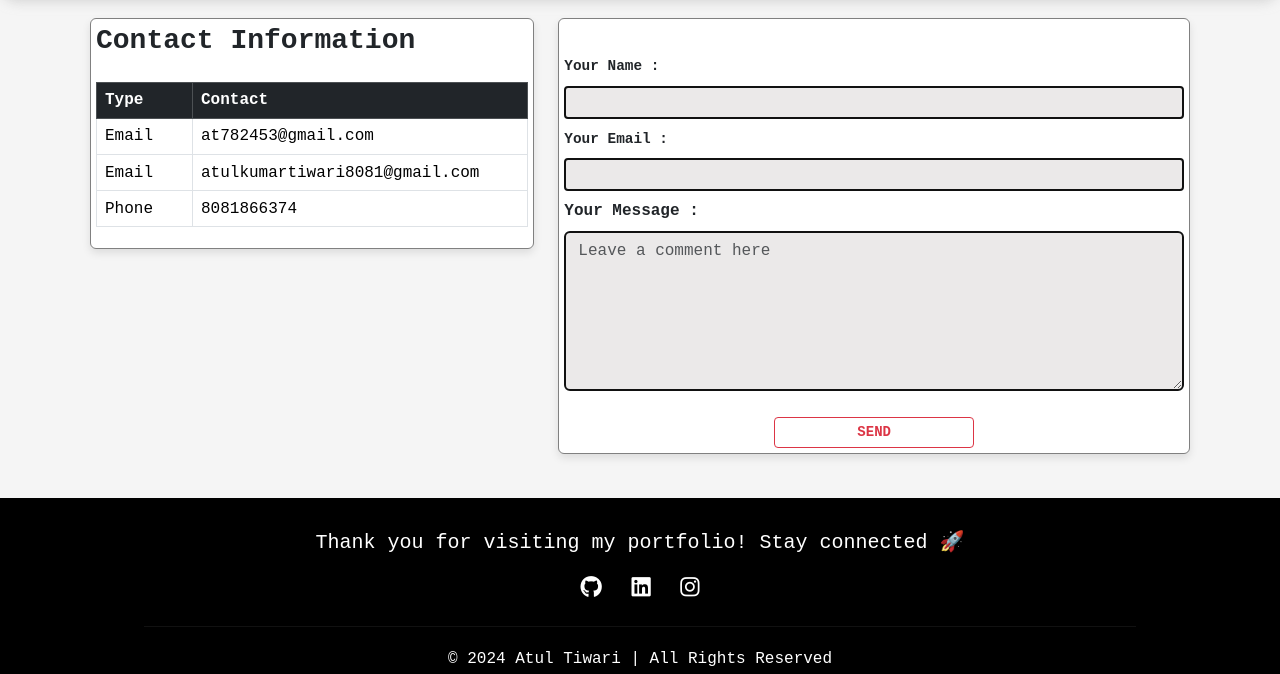
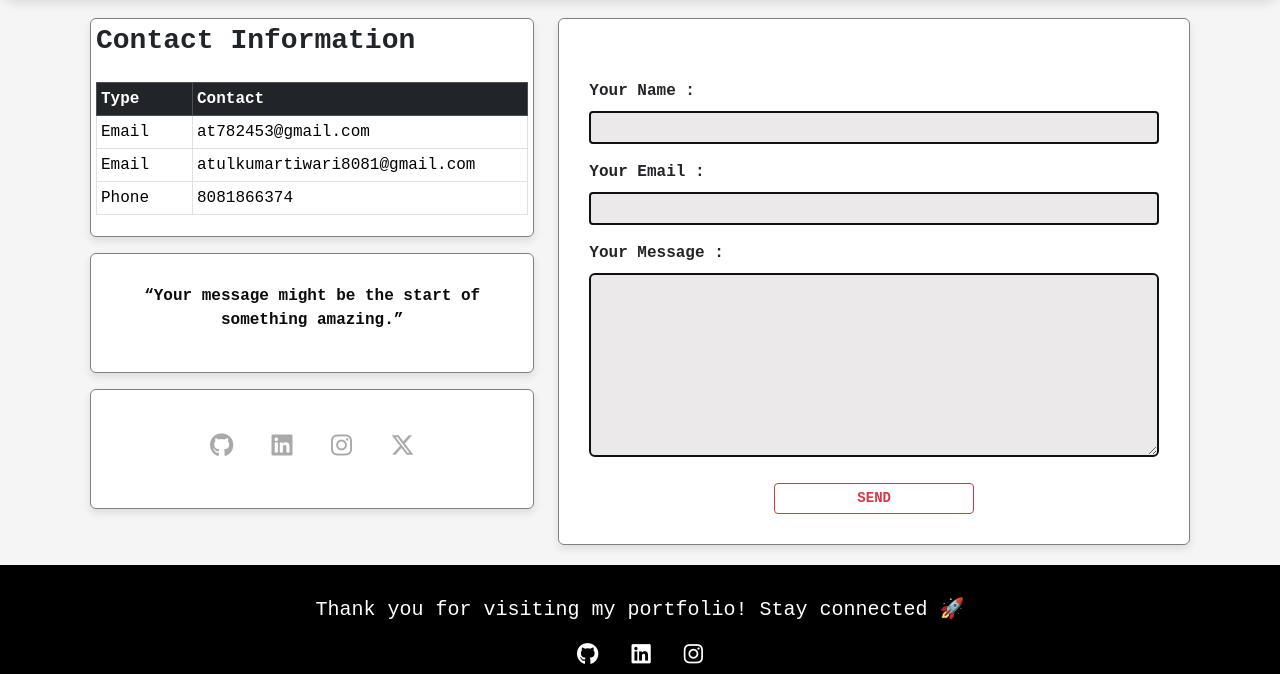
Before and after one commit to kosogit/Atulkumartiwari.me, a plain HTML site: page contact.html in a window 1280 px wide. Shown: the part 322-996 px from the top of the page. Drawn offline with nearby package versions, Linux system fonts and the light colour scheme.

Commit message:
Update contact.html

```diff
--- a/contact.html
+++ b/contact.html
@@ -1,23 +1,46 @@
 <!DOCTYPE html>
 <html lang="en">
 <head>
-  <meta charset="UTF-8">
-  <meta name="viewport" content="width=device-width, initial-scale=1.0">
-  <meta name="description" content="Contact information of Atul">
+  <meta charset="UTF-8" />
+  <meta name="viewport" content="width=device-width, initial-scale=1.0" />
+  <meta name="description" content="Contact information of Atul" />
   <title>Contact</title>
-  <link rel="stylesheet" href="https://cdnjs.cloudflare.com/ajax/libs/font-awesome/6.0.0/css/all.min.css">
 
-  <link rel="stylesheet" href="https://cdn.jsdelivr.net/npm/bootstrap@5/dist/css/bootstrap.min.css">
+  <!-- Font Awesome -->
+  <link
+    rel="stylesheet"
+    href="https://cdnjs.cloudflare.com/ajax/libs/font-awesome/6.5.1/css/all.min.css"
+  />
+
+  <!-- Bootstrap -->
+  <link
+    rel="stylesheet"
+    href="https://cdn.jsdelivr.net/npm/bootstrap@5/dist/css/bootstrap.min.css"
+  />
+
   <style>
-    *{
-      font-family: 'Courier New', Courier, monospace;;
+    * {
+      font-family: 'Courier New', Courier, monospace;
     }
-     .myinput{
+
+    body {
+      margin: 0;
+      padding: 0;
+      background-color: whitesmoke;
+    }
+
+    h1,
+    p {
+      color: #0b0b0b;
+      font-weight: 700;
+    }
+
+    .myinput {
       font-weight: bold;
-      font-family: 'Courier New', Courier, monospace;;
     }
+
     .header {
-      background-image: url('./image/day.png'); /* replace with your image path */
+      background-image: url('./image/day.png');
       background-size: cover;
       background-position: center;
       height: 40vh;
@@ -29,36 +52,27 @@
       position: relative;
       border: 3px solid silver;
       border-radius: 18px;
-      box-shadow: 0 4px 12px rgba(192,192,192,0.6);
+      box-shadow: 0 4px 12px rgba(192, 192, 192, 0.6);
       overflow: hidden;
     }
 
-    /* make every h1 and p darker */
-    h1, p {
-      color: #0b0b0b;
-      font-weight: 700;
-    }
-    body {
-
-      background-color: whitesmoke;
-    }
     table {
       margin-top: 20px;
     }
-    form {
-      margin-top: 30px;
-    }
-    button {
-      margin-top: 10px;
-    }
+
     table td:hover {
       background-color: #f2f2f2;
       transition: background-color 0.2s ease;
     }
-   body {
-    margin: 0;
-    padding: 0;
+
+    form {
+      margin-top: 30px;
     }
+
+    button {
+      margin-top: 10px;
+    }
+
     footer {
       background-color: black;
       color: white;
@@ -66,6 +80,7 @@
       padding: 30px 20px;
       font-family: Arial, sans-serif;
     }
+
     footer .social-icons a {
       color: white;
       margin: 0 10px;
@@ -73,114 +88,270 @@
       font-size: 22px;
       transition: 0.3s;
     }
+
     .social-icons .fa-github:hover {
-   color: #b3b3b3; /* Light gray */
+      color: #b3b3b3;
     }
+
     .social-icons .fa-linkedin:hover {
-      color: #0077b5; /* LinkedIn blue */
+      color: #0077b5;
     }
+
     .social-icons .fa-instagram:hover {
-      color: #e4405f; /* Instagram pink */
+      color: #e4405f;
     }
+
     .thank-text {
       font-size: 20px;
       margin-bottom: 15px;
       font-weight: 500;
     }
+
     hr {
       width: 80%;
       border: 0;
       border-top: 1px solid #444;
       margin: 20px auto;
     }
+
+    .social {
+      text-align: center;
+      font-size: 24px;
+      padding-top: 30px;
+    }
+
+    .social a {
+      color: darkgray;
+      margin: 0 12px;
+      text-decoration: none;
+      transition: color 0.3s ease, transform 0.2s ease;
+    }
+
+    .social a:hover {
+      transform: scale(1.15);
+    }
+
+    .social a:hover .fa-github {
+      color: #C06EFF;
+    }
+
+    .social a:hover .fa-linkedin {
+      color: #0a66c2;
+    }
+
+    .social a:hover .fa-instagram {
+      color: #e4405f;
+    }
+
+    .social a:hover .fa-x-twitter {
+      color: #000000;
+    }
   </style>
 </head>
+
 <body>
   <header class="header">
+    <div style="display: flex; flex-direction: column; align-items: center;">
+      <h1
+        style="
+          color: white;
+          font-weight: 700;
+          -webkit-text-stroke: 1px black;
+          text-shadow: 0 0 6px rgba(0, 0, 0, 0.7);
+        "
+      >
+        Contact Atul
+      </h1>
 
-        <!-- header  -->
-        <div style="display:flex; flex-direction:column; align-items:center;">
-          <h1 style=" color: white;font-weight: 700;-webkit-text-stroke: 1px black;text-shadow: 0 0 6px rgba(0,0,0,0.7);">Contact Atul</h1>
-          <p style="color: white;font-weight: 700;-webkit-text-stroke: 1px black;text-shadow: 0 0 6px rgba(0,0,0,0.7);"><strong>Get in touch with me via email or form below</strong></p>
+      <p
+        style="
+          color: white;
+          font-weight: 700;
+          -webkit-text-stroke: 1px black;
+          text-shadow: 0 0 6px rgba(0, 0, 0, 0.7);
+        "
+      >
+        <strong>Get in touch with me via email or form below</strong>
+      </p>
     </div>
-
   </header>
 
-    <div class="container" style="padding: 20px;">
-        <div class="row ">
-         <div class="col-lg-5 col-md-6 mb-4">
-           <div class="card" style="padding: 5px; box-shadow: 0 4px 8px rgba(0, 0, 0, 0.1);border-color:gray ;">
+  <div class="container " style="padding: 20px;">
+    <div class="row">
+      <!-- LEFT SIDE -->
+      <div class="col-lg-5 col-md-6 d-flex flex-column gap-3">
+        <div
+          class="card"
+          style="
+            padding: 5px;
+            box-shadow: 0 4px 8px rgba(0, 0, 0, 0.1);
+            border-color: gray;
+          "
+        >
           <h3><strong>Contact Information</strong></h3>
+
+         <div class="table-responsive">
   <table class="table table-bordered table-sm mt-3 w-100">
     <thead class="table-dark">
       <tr>
-                <th scope="col" style="font-family: 'Courier New', Courier, monospace; padding: .35rem .5rem; width: 6rem;">Type</th>
-                <th scope="col" style="font-family: 'Courier New', Courier, monospace; padding: .35rem .5rem;">Contact</th>
+        <th scope="col" style="width: 6rem;">Type</th>
+        <th scope="col">Contact</th>
       </tr>
     </thead>
     <tbody>
       <tr>
-                <td style="padding: .35rem .5rem;">Email</td>
-                <td style="padding: .35rem .5rem;">at782453@gmail.com</td>
+        <td>Email</td>
+        <td>at782453@gmail.com</td>
       </tr>
       <tr>
-                <td style="padding: .35rem .5rem;">Email</td>
-                <td style="padding: .35rem .5rem;">atulkumartiwari8081@gmail.com</td>
+        <td>Email</td>
+        <td>atulkumartiwari8081@gmail.com</td>
       </tr>
       <tr>
-                <td style="padding: .35rem .5rem;">Phone</td>
-                <td style="padding: .35rem .5rem;">8081866374</td>
+        <td>Phone</td>
+        <td>8081866374</td>
       </tr>
     </tbody>
   </table>
 </div>
+
         </div>
 
-
-
-        <div class="col-lg-7 col-md-6 mb-4">
-          <div class="card" style="padding: 5px; box-shadow: 0 4px 8px rgba(0, 0, 0, 0.1);border-color:gray;">
-          <form action="mailto:Atulkumartiwari69@gmail.com" method="post" enctype="text/plain">
-            <div class="mb-2">
-              <label for="name" class="form-label myinput" style="font-size:0.9rem;">Your Name :</label>
-              <input id="name" class="form-control form-control-sm" type="text" name="name" value="" style="border:2px solid #111; box-shadow:none; background-color:#ebe9e9; color:#000;">
+        <div
+          class="card"
+          style="
+            padding: 10px;
+            height: 120px;
+            box-shadow: 0 4px 8px rgba(0, 0, 0, 0.1);
+            border-color: gray;
+          "
+        >
+          <p style="text-align: center; padding: 20px;">
+            <strong>“Your message might be the start of something amazing.”</strong>
+          </p>
         </div>
 
-            <div class="mb-2">
-              <label for="email" class="form-label myinput" style="font-size:0.9rem;">Your Email :</label>
-              <input id="email" class="form-control form-control-sm" type="email" name="email" value="" style="border:2px solid #111; box-shadow:none; background-color:#ebe9e9; color:#000;">
+        <div
+          class="card"
+          style="
+            padding: 10px;
+            height: 120px;
+            box-shadow: 0 4px 8px rgba(0, 0, 0, 0.1);
+            border-color: gray;
+          "
+        >
+          <div class="social">
+            <a href="https://github.com/kosogit" target="_blank">
+              <i class="fab fa-github"></i>
+            </a>
+            <a
+              href="https://www.linkedin.com/in/atul-kumar-tiwari-a20331287/"
+              target="_blank"
+            >
+              <i class="fab fa-linkedin"></i>
+            </a>
+            <a
+              href="https://www.instagram.com/_absolute_atul/?hl=en"
+              target="_blank"
+            >
+              <i class="fab fa-instagram"></i>
+            </a>
+            <a href="https://x.com/AtulkumarT87325" target="_blank">
+              <i class="fab fa-x-twitter"></i>
+            </a>
+          </div>
+        </div>
+      </div>
+
+      <!-- RIGHT SIDE -->
+      <div class="col-lg-7 col-md-6"  padding="20px">
+        <div
+          class="card"
+          style="
+            padding: 30px;
+            box-shadow: 0 4px 8px rgba(0, 0, 0, 0.1);
+            border-color: gray;
+          "
+        >
+          <form
+            action="mailto:Atulkumartiwari69@gmail.com"
+            method="post"
+            enctype="text/plain"
+          >
+            <div class="mb-3">
+              <label for="name" class="form-label myinput">Your Name :</label>
+              <input
+                id="name"
+                class="form-control form-control-sm"
+                type="text"
+                name="name"
+                style="border: 2px solid #111; background-color: #ebe9e9;"
+              />
+            </div>
+
+            <div class="mb-3">
+              <label for="email" class="form-label myinput">Your Email :</label>
+              <input
+                id="email"
+                class="form-control form-control-sm"
+                type="email"
+                name="email"
+                style="border: 2px solid #111; background-color: #ebe9e9;"
+              />
             </div>
 
             <div class="mb-3">
               <label for="message" class="form-label myinput">Your Message :</label>
-              <textarea id="message" class="form-control" name="message" placeholder="Leave a comment here" rows="6" style="border:2px solid #111; box-shadow:none; background-color:#ebe9e9; color:#000;"></textarea>
+              <textarea
+                id="message"
+                class="form-control"
+                name="message"
+                rows="7"
+                style="border: 2px solid #111; background-color: #ebe9e9;"
+              ></textarea>
             </div>
-            <div style="display: flex; justify-content: center;">
-              <button type="submit" class="btn btn-outline-danger btn-sm" style="font-weight:bold;width:200px;">SEND
+
+            <div class="text-center">
+              <button
+                type="submit"
+                class="btn btn-outline-danger btn-sm"
+                style="font-weight: bold; width: 200px;"
+              >
+                SEND
               </button>
             </div>
-
           </form>
         </div>
       </div>
     </div>
   </div>
+
   <footer>
-  <div class="thank-text">Thank you for visiting my portfolio! Stay connected 🚀</div>
+    <div class="thank-text">
+      Thank you for visiting my portfolio! Stay connected 🚀
+    </div>
 
     <div class="social-icons">
-    <a href="https://github.com/kosogit" target="_blank"><i class="fab fa-github"></i></a>
-    <a href="https://www.linkedin.com/in/atul-kumar-tiwari-a20331287/" target="_blank"><i class="fab fa-linkedin"></i></a>
-    <a href="https://www.instagram.com/_absolute_atul/?hl=en" target="_blank"><i class="fab fa-instagram"></i></a>
+      <a href="https://github.com/kosogit" target="_blank">
+        <i class="fab fa-github"></i>
+      </a>
+      <a
+        href="https://www.linkedin.com/in/atul-kumar-tiwari-a20331287/"
+        target="_blank"
+      >
+        <i class="fab fa-linkedin"></i>
+      </a>
+      <a
+        href="https://www.instagram.com/_absolute_atul/?hl=en"
+        target="_blank"
+      >
+        <i class="fab fa-instagram"></i>
+      </a>
     </div>
 
-  <hr>
+    <hr />
+
     <div>© 2024 Atul Tiwari | All Rights Reserved</div>
   </footer>
-
-
-
-
-
 </body>
 </html>
```
Lines whose indentation alone changed are shown as unchanged.
